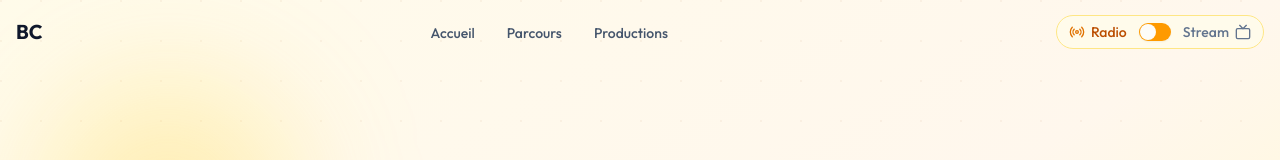
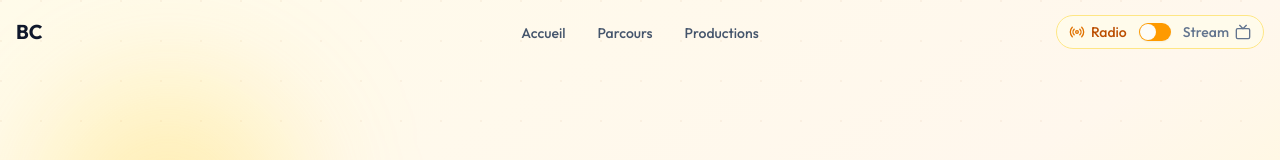
Before and after one commit to PaulBerthelot21/portfolio-bryan-chambron, a Next.js app: page / in a window 1280 px wide. Shown: the top 160 px of the page. Built offline with nearby package versions, Linux system fonts and the light colour scheme.

Commit message:
Refactor Navbar component: update layout to use grid for logo and navigation links, enhance alignment for better responsiveness, and improve styling for mode toggle and hamburger menu.

```diff
--- a/components/Navbar.tsx
+++ b/components/Navbar.tsx
@@ -51,12 +51,12 @@ export function Navbar() {
         }`}
       >
         <div className="container mx-auto px-4">
-          <div className="flex items-center justify-between h-16">
-            {/* Logo */}
+          <div className="grid grid-cols-2 md:grid-cols-3 items-center h-16">
+            {/* Logo - gauche */}
             <Link
               href="/"
               onClick={handleLinkClick}
-              className={`text-xl font-bold ${
+              className={`text-xl font-bold justify-self-start ${
                 mode === "radio" ? "text-slate-900" : "text-white"
               }`}
             >
@@ -65,8 +65,8 @@ export function Navbar() {
               </motion.span>
             </Link>
 
-            {/* Navigation links - Desktop */}
-            <ul className="hidden md:flex items-center gap-8">
+            {/* Navigation links - Desktop - centre */}
+            <ul className="hidden md:flex items-center justify-center gap-8">
               {navLinks.map((link) => (
                 <li key={link.name}>
                   <Link
@@ -85,8 +85,8 @@ export function Navbar() {
               ))}
             </ul>
 
-            {/* Right side: Mode Toggle + Hamburger */}
-            <div className="flex items-center gap-3">
+            {/* Right side: Mode Toggle + Hamburger - droite */}
+            <div className="flex items-center gap-3 justify-self-end">
               {/* Mode Toggle */}
               <div
                 className={`flex items-center gap-2 md:gap-3 px-3 py-1.5 rounded-full border ${
```
